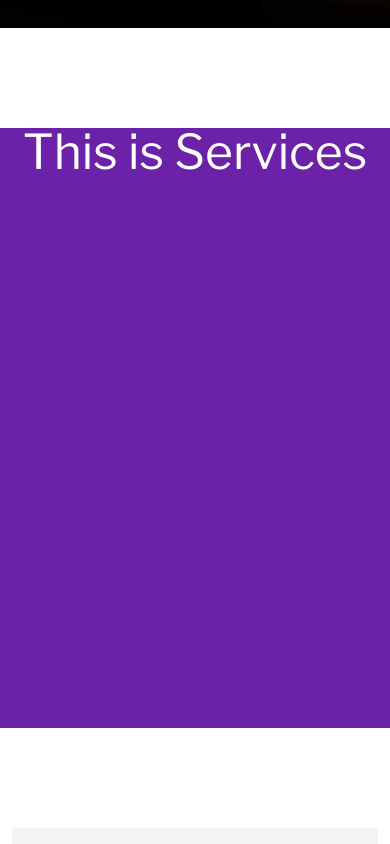
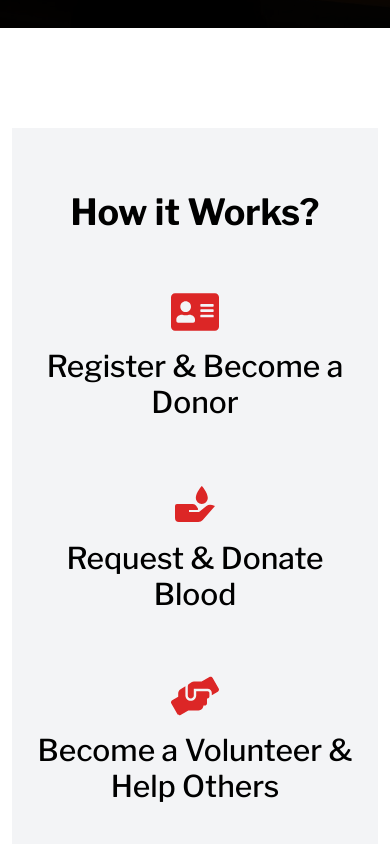
Before and after one commit to searchsakib/blood-aid-client, a React (Vite) app: page / in a window 390 px wide. Shown: the part 800-1644 px from the top of the page. Built offline with nearby package versions, Linux system fonts and the light colour scheme.

Commit message:
featured section w/ responsive done, Alhamdulillah

```diff
--- /dev/null
+++ b/src/components/Featured/Featured.jsx
@@ -0,0 +1,43 @@
+import { FaAddressCard } from 'react-icons/fa';
+import { BiSolidDonateBlood } from 'react-icons/bi';
+import { FaHandsHelping } from 'react-icons/fa';
+
+const Featured = () => {
+  return (
+    <div className="max-w-screen-xl mx-auto px-3 md:px-6">
+      <section className="py-6 text-black bg-gray-100">
+        <div className="container mx-auto p-4 my-6 space-y-2 text-center">
+          <h2 className="text-4xl font-bold">How it Works?</h2>
+        </div>
+        <div className="container mx-auto grid justify-center gap-4 sm:grid-cols-2 lg:grid-cols-3">
+          <div className="flex flex-col items-center p-4">
+            <div className="text-5xl text-red-600">
+              <FaAddressCard />
+            </div>
+            <h3 className="my-3 text-3xl font-medium text-center">
+              Register & Become a Donor
+            </h3>
+          </div>
+          <div className="flex flex-col items-center p-4">
+            <div className="text-5xl text-red-600">
+              <BiSolidDonateBlood />
+            </div>
+            <h3 className="my-3 text-3xl font-medium text-center">
+              Request & Donate Blood
+            </h3>
+          </div>
+          <div className="flex flex-col items-center p-4 sm:col-span-3 lg:col-span-1">
+            <div className="text-5xl text-red-600">
+              <FaHandsHelping />
+            </div>
+            <h3 className="my-3 text-3xl font-medium text-center">
+              Become a Volunteer & Help Others
+            </h3>
+          </div>
+        </div>
+      </section>
+    </div>
+  );
+};
+
+export default Featured;
--- a/src/components/Footer/Footer.jsx
+++ b/src/components/Footer/Footer.jsx
@@ -30,27 +30,22 @@ const Footer = () => {
                 <li>
                   <Link to="/donation-requests">Donation Requests</Link>
                 </li>
-                <li>
-                  <a rel="noopener noreferrer" href="#">
-                    FAQ
-                  </a>
-                </li>
               </ul>
             </div>
             <div className="space-y-3">
               <h3 className="uppercase text-white font-medium">Address</h3>
               <ul className="space-y-2">
                 <li>
-                  <a rel="noopener noreferrer" href="#">
+                  <p rel="noopener noreferrer" href="#">
                     54, Nazrul Avenue,
                     <br /> Karwan Bazar,
-                  </a>
+                  </p>
                 </li>
                 <li>
-                  <a rel="noopener noreferrer" href="#">
+                  <p rel="noopener noreferrer" href="#">
                     Dhaka 1215,
                     <br /> Bangladesh
-                  </a>
+                  </p>
                 </li>
               </ul>
             </div>
--- a/src/components/Services/Services.jsx
+++ /dev/null
@@ -1,9 +0,0 @@
-const Services = () => {
-  return (
-    <div className="max-w-screen-xl mx-auto px-3 md:px-6 h-[600px] bg-purple-800">
-      <h2 className="text-white text-center text-5xl">This is Services</h2>
-    </div>
-  );
-};
-
-export default Services;
--- a/src/pages/Home/Home.jsx
+++ b/src/pages/Home/Home.jsx
@@ -1,10 +1,10 @@
 import { Helmet } from 'react-helmet-async';
 import Banner from '../../components/Banner/Banner';
-import Services from '../../components/Services/Services';
 import ContactUs from '../../components/ContactUs/ContactUs';
 import Aos from 'aos';
 import 'aos/dist/aos.css';
 import { useEffect } from 'react';
+import Featured from '../../components/Featured/Featured';
 
 const Home = () => {
   // for aos
@@ -19,7 +19,7 @@ const Home = () => {
       </Helmet>
       <Banner></Banner>
       <div className="pb-[100px] pt-[100px]" data-aos="fade-right">
-        <Services></Services>
+        <Featured></Featured>
       </div>
       <div data-aos="fade-left">
         <ContactUs></ContactUs>
```
